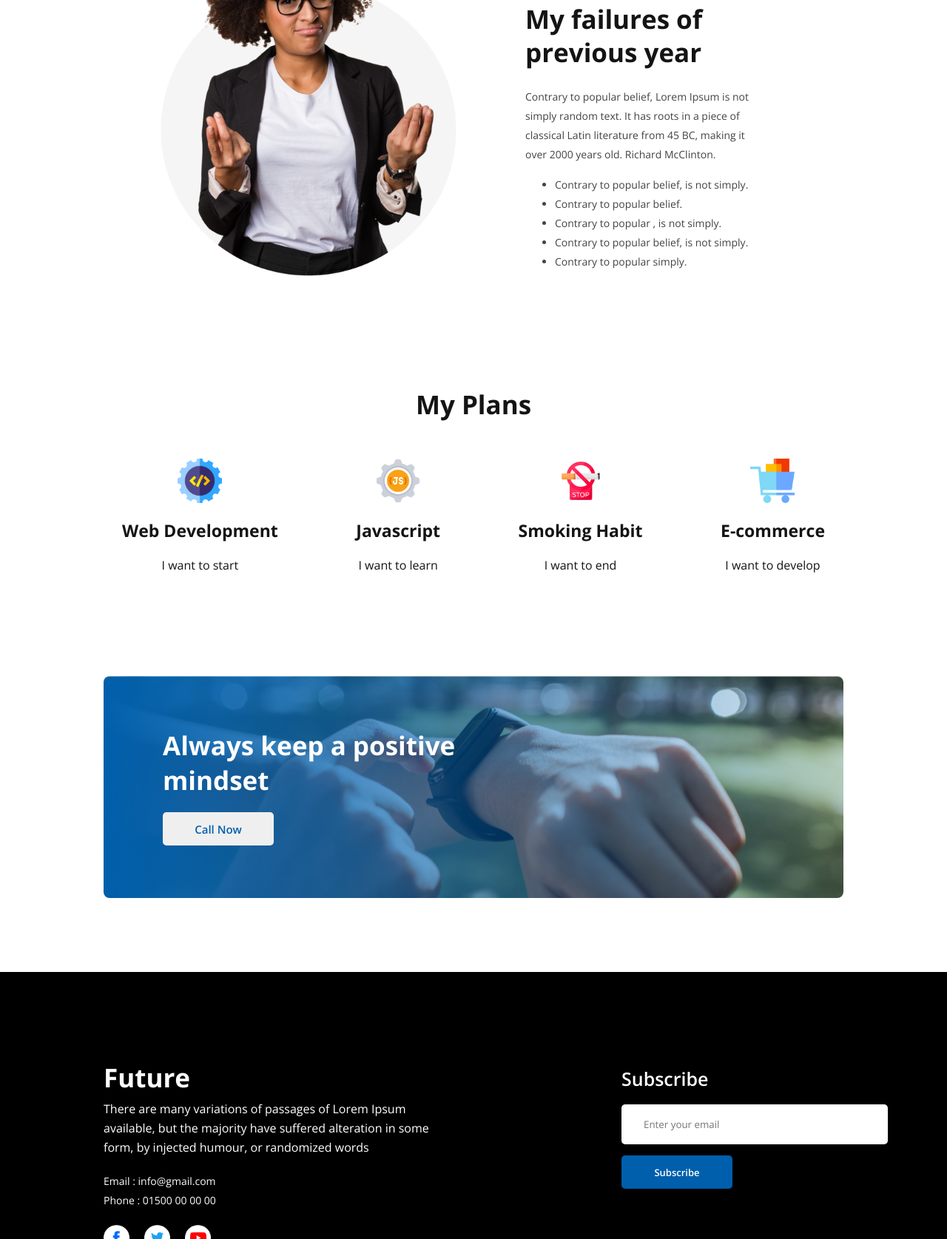
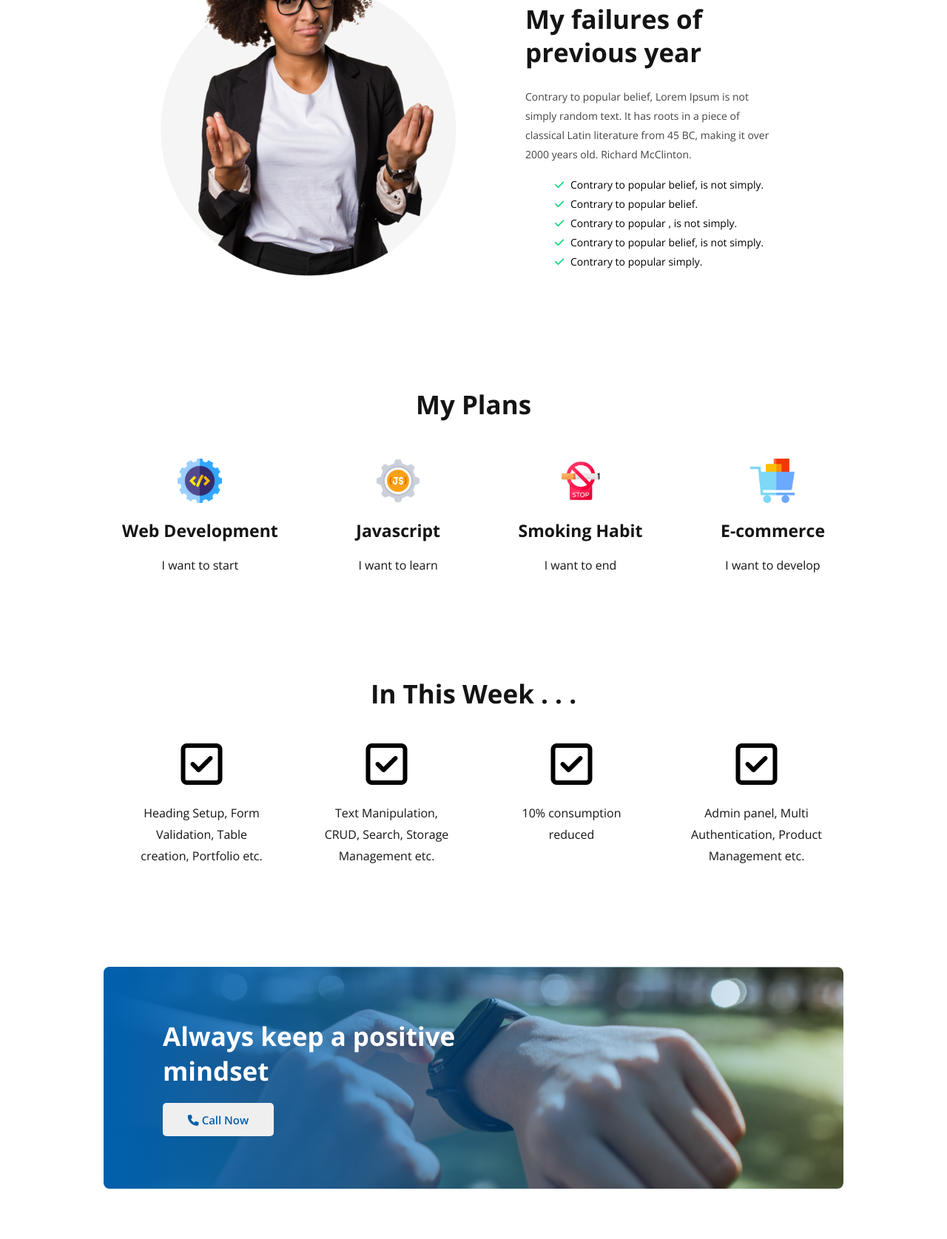
Before and after one commit to mahmud-bhuiyan/module-6-assignment, a plain HTML site: page index.html in a window 1280 px wide. Shown: the part 1125-2800 px from the top of the page at 74% size. Drawn offline with nearby package versions, Linux system fonts and the light colour scheme.

Commit message:
weekly checklist added

```diff
--- a/assets/css/custom.css
+++ b/assets/css/custom.css
@@ -21,7 +21,6 @@ section {
   display: flex;
   background-image: url("../images/banner/banner3.png");
   background-repeat: no-repeat;
-  background-position: -50px -20px;
   width: 100%;
   height: 808px;
 }
@@ -29,7 +28,7 @@ section {
 .banner-container {
   margin-left: auto;
   margin-right: 0;
-  padding: 195px 170px 0 0;
+  padding: 195px 190px 0 0;
 }
 
 .banner-info {
@@ -57,6 +56,10 @@ section {
   color: #ffffff;
 }
 
+.banner-info button {
+  color: #005fac;
+}
+
 /* main section styles */
 main {
   max-width: 1140px;
@@ -75,7 +78,7 @@ main {
 }
 
 .previous-year-info {
-  width: 310px;
+  width: 330px;
   height: 400px;
   margin: 170px 0 0 80px;
 }
@@ -96,11 +99,16 @@ main {
   margin-bottom: 15px;
 }
 
-.previous-year-info li {
+.previous-year-info ul li {
   font-weight: 400;
   font-size: 14px;
   line-height: 26px;
-  color: #444343;
+  list-style: none;
+}
+
+.previous-year-info ul li i {
+  color: #16d887;
+  padding-right: 5px;
 }
 
 /* plans section styles */
@@ -151,6 +159,43 @@ img {
   color: #151414;
 }
 
+/* weekly checklist */
+.weekly {
+  text-align: center;
+}
+
+.weekly > .title {
+  font-weight: 700;
+  font-size: 35px;
+  line-height: 47px;
+  color: #151414;
+  margin-bottom: 40px;
+}
+
+.weekly-container {
+  display: flex;
+  justify-content: center;
+}
+
+.weekly-info {
+  display: flex;
+  justify-content: space-between;
+  width: 1000px;
+  margin-left: 15px;
+}
+
+.checklist {
+  width: 260px;
+  margin: 0 30px;
+}
+
+.weekly .sub-title {
+  font-weight: 500;
+  font-size: 16px;
+  line-height: 29px;
+  margin-top: 20px;
+  color: #151414;
+}
 /* gradient banner section styles */
 .gradient {
   display: flex;
@@ -161,9 +206,13 @@ img {
 .gradient-background {
   width: 1000px;
   height: 300px;
-  background: linear-gradient(90deg, #005fac 0%, rgba(0, 95, 172, 0) 100%);
+  background-image: linear-gradient(
+      to right,
+      #005fac 0%,
+      rgba(0, 95, 172, 0) 100%
+    ),
+    url("../images/watch.png");
   border-radius: 8px;
-  background-image: url("../images/gradient1.png"), url("../images/watch.png");
   background-repeat: no-repeat;
   background-position: left, right;
 }
@@ -192,7 +241,8 @@ img {
   justify-content: center;
   background-color: #000000;
   color: #ffffff;
-  padding-top: 130px;
+  padding-top: 120px;
+  padding-bottom: 30px;
 }
 
 .footer-container {
--- a/index.html
+++ b/index.html
@@ -9,9 +9,11 @@
       href="https://fonts.googleapis.com/css2?family=Open+Sans:wght@400;600;700;800&display=swap"
       rel="stylesheet"
     />
+    <script src="https://kit.fontawesome.com/fe0913d04b.js" crossorigin="anonymous"></script>
     <link rel="stylesheet" href="assets/css/custom.css" />
   </head>
   <body>
+    <!-- header start -->
     <header class="header">
       <!-- header banner -->
       <div class="banner">
@@ -23,13 +25,15 @@
               but the majority have suffered alteration in some form, by
               injected humour, or randomized words
             </h6>
-            <button class="primary-btn">Contact Us</button>
+            <button class="primary-btn"><i class="fa-solid fa-phone"></i> Contact Us</button>
           </div>
         </div>
       </div>
+      <!-- header banner end -->
     </header>
+    <!-- header end -->
 
-    <!-- main section -->
+    <!-- main section start-->
     <main>
       <!-- previous year section -->
       <section class="previous-year-section">
@@ -44,54 +48,85 @@
             making it over 2000 years old. Richard McClinton.
           </h6>
           <ul>
-            <li>Contrary to popular belief, is not simply.</li>
-            <li>Contrary to popular belief.</li>
-            <li>Contrary to popular , is not simply.</li>
-            <li>Contrary to popular belief, is not simply.</li>
-            <li>Contrary to popular simply.</li>
+            <li><i class="fa-solid fa-check"></i> Contrary to popular belief, is not simply.</li>
+            <li><i class="fa-solid fa-check"></i> Contrary to popular belief.</li>
+            <li><i class="fa-solid fa-check"></i> Contrary to popular , is not simply.</li>
+            <li><i class="fa-solid fa-check"></i> Contrary to popular belief, is not simply.</li>
+            <li><i class="fa-solid fa-check"></i> Contrary to popular simply.</li>
           </ul>
         </div>
       </section>
+      <!-- previous year section end -->
 
-      <!-- plans section -->
+      <!-- plans section start -->
       <section class="plans-section">
         <h3 class="title">My Plans</h3>
         <div class="plans-container">
           <div class="plans-info">
             <div class="plan">
               <img src="assets/images/icons/web.png" alt="" />
-              <p class="title">Web Development</p>
-              <p class="sub-title">I want to start</p>
+              <h3 class="title">Web Development</h3>
+              <h6 class="sub-title">I want to start</h6>
             </div>
             <div class="plan">
               <img src="assets/images/icons/js.png" alt="" />
-              <p class="title">Javascript</p>
-              <p class="sub-title">I want to learn</p>
+              <h3 class="title">Javascript</h3>
+              <h6 class="sub-title">I want to learn</h6>
             </div>
             <div class="plan">
               <img src="assets/images/icons/smoke.png" alt="" />
-              <p class="title">Smoking Habit</p>
-              <p class="sub-title">I want to end</p>
+              <h3 class="title">Smoking Habit</h3>
+              <h6 class="sub-title">I want to end</h6>
             </div>
             <div class="plan">
               <img src="assets/images/icons/ecom.png" alt="" />
-              <p class="title">E-commerce</p>
-              <p class="sub-title">I want to develop</p>
+              <h3 class="title">E-commerce</h3>
+              <h6 class="sub-title">I want to develop</h6>
             </div>
           </div>
         </div>
       </section>
+      <!-- plans section end -->
 
-      <!-- gradient banner section -->
+      <!-- weekly checklist start -->
+      <section class="weekly">
+        <h3 class="title">In This Week . . .</h3>
+        <div class="weekly-container">
+          <div class="weekly-info">
+            <div class="checklist">
+              <i class="fa-regular fa-4x fa-square-check"></i>
+              <p class="sub-title">Heading Setup, Form Validation, Table creation, Portfolio etc.</p>
+            </div>
+            <div class="checklist">
+              <i class="fa-regular fa-4x fa-square-check"></i>
+              <p class="sub-title">Text Manipulation, CRUD, Search, Storage Management etc.</p>
+            </div>
+            <div class="checklist">
+              <i class="fa-regular fa-4x fa-square-check"></i>
+              <p class="sub-title">10% consumption reduced</p>
+            </div>
+            <div class="checklist">
+              <i class="fa-regular fa-4x fa-square-check"></i>
+              <p class="sub-title">Admin panel, Multi Authentication, Product Management etc.</p>
+            </div>
+          </div>
+        </div>
+      </section>
+      <!-- weekly checklist end -->
+
+      <!-- gradient banner section start -->
       <section class="gradient">
         <div class="gradient-background">
           <div class="gradient-info">
             <h3 class="title">Always keep a positive mindset</h3>
-            <button class="primary-btn">Call Now</button>
+            <button class="primary-btn"><i class="fa-solid fa-phone"></i> Call Now</button>
           </div>
         </div>
       </section>
+      <!-- gradient banner section end -->
+
     </main>
+    <!-- main section end-->
 
     <!-- footer section -->
     <footer class="footer">
@@ -122,5 +157,6 @@
         </div>
       </div>
     </footer>
+    <!-- footer section end -->
   </body>
 </html>
```
Also changed, not shown: assets/images/banner/banner3.png.
